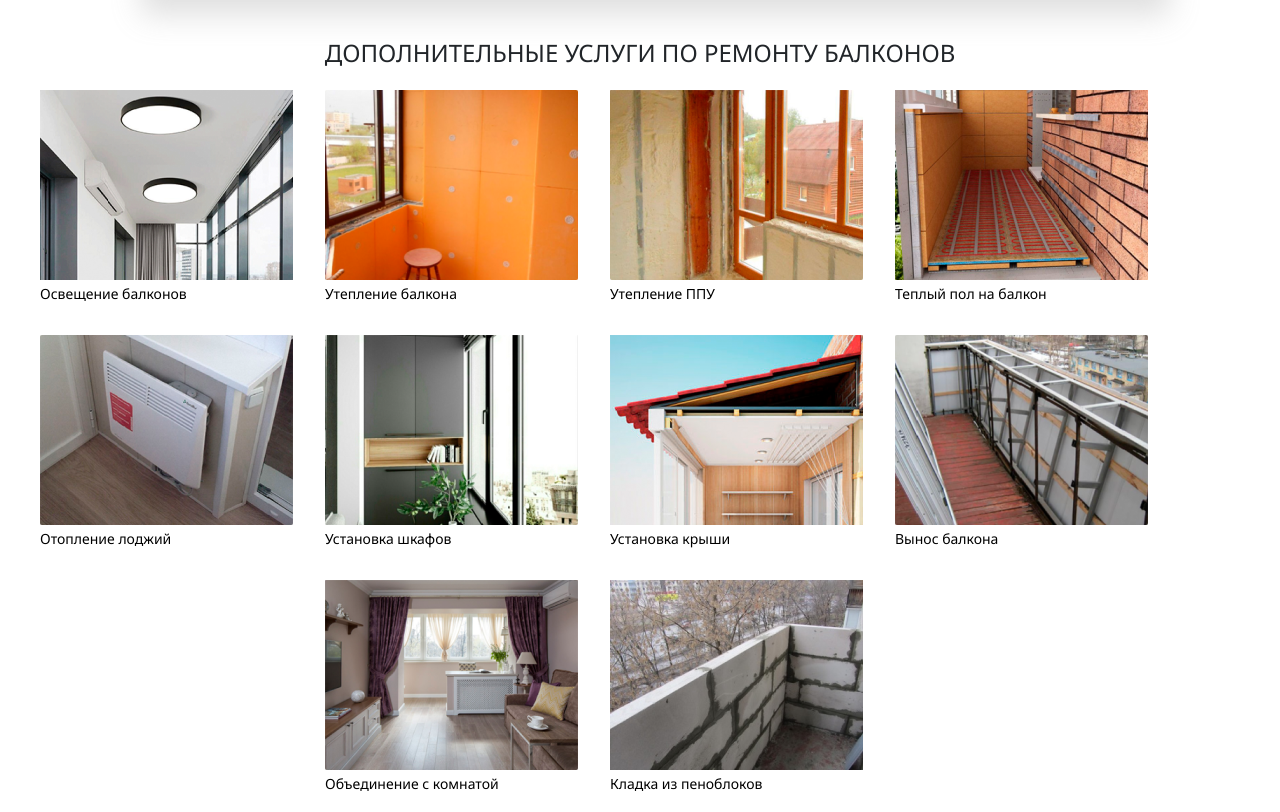
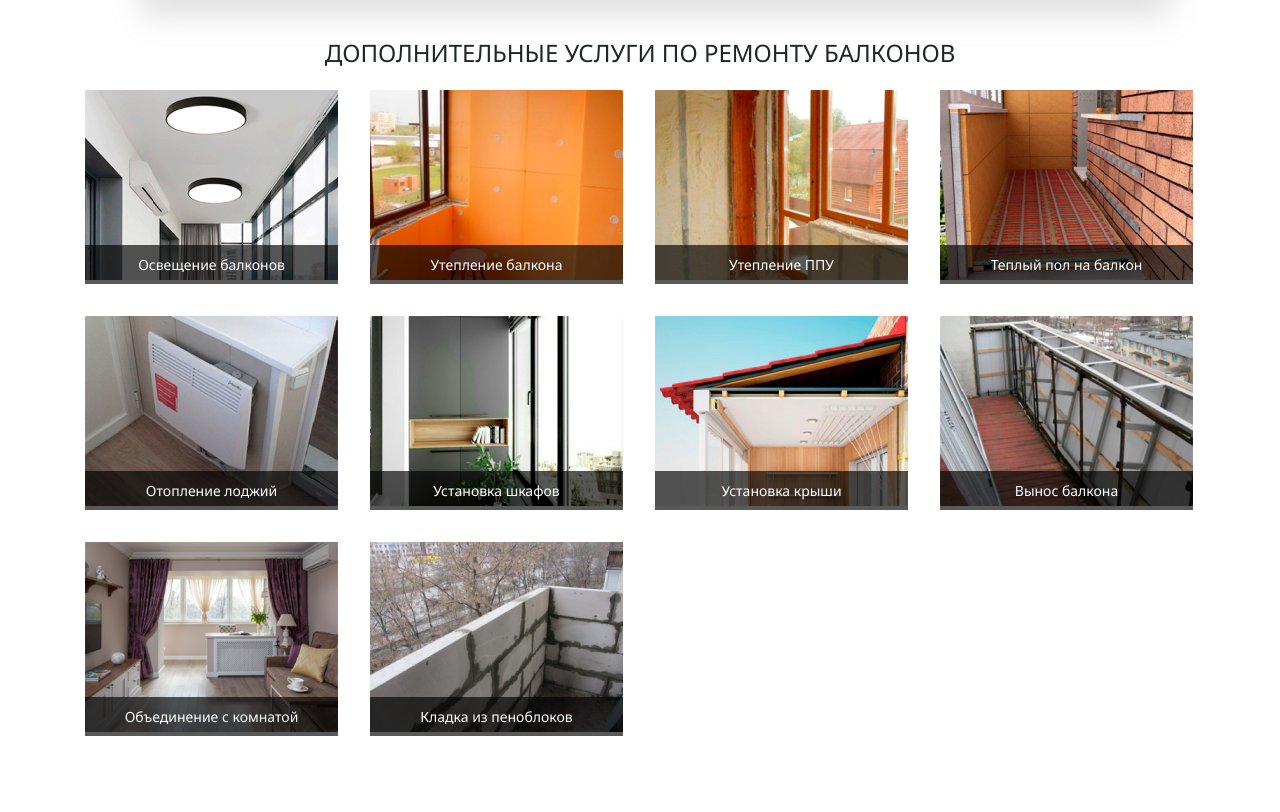
Before and after one commit to Kostya341/k, a plain HTML site: page index.html in a window 1280 px wide. Shown: the part 6544-7356 px from the top of the page. After the commit the page ends 7280 px from the top, so only its background shows below. Drawn offline with Linux system fonts and the light colour scheme.

Commit message:
second commit

```diff
--- a/css/style.css
+++ b/css/style.css
@@ -1118,15 +1118,25 @@ ul .odd{
 .netting {
     display: grid;
     grid-template-columns: repeat(4, 253px);
+    margin-left: 45px;
     grid-column-gap: 32px;
     grid-row-gap: 32px;
+    text-align: center;
 }
 
+.repair__services {
+    position: relative;
 
-.netting__first {
-    display: grid;
-    grid-template-columns: repeat(4, 253px);
-    grid-column-gap: 32px;
-    grid-row-gap: 32px;
-    justify-items: center;
 }
+
+.description__link {
+    color: #FFFFFF;
+    position: absolute;
+    left: 0;
+    bottom: 0;
+    padding-bottom: 10px;
+    padding-top: 10px;
+    z-index: 1;
+    background: rgba(0, 0, 0, 0.65);
+    width: 100%;
+}
--- a/index.html
+++ b/index.html
@@ -465,55 +465,48 @@
         <div class="additional__services">
                 <p>Дополнительные услуги по ремонту балконов</p>
                 <div class="netting">
-                    <div class="repair__services-one">
+                    <div class="repair__services">
                         <img src="images/1.png" width="253px"
                         height="190px" alt="Освещение балконов">
                         <a class="description__link">Освещение балконов</a>
                     </div>
-                    <div class="repair__services-two">
+                    <div class="repair__services">
                         <img src="images/2.png" width="253px"
                         height="190px" alt="УТепление балкона">
                         <a class="description__link">Утепление балкона</a>
                     </div>
-                    <div class="repair__services-three">
+                    <div class="repair__services">
                         <img src="images/3.png" alt="Утепление ППУ">
                         <a class="description__link">Утепление ППУ</a>
                     </div>
-                    <div class="repair__services-four">
+                    <div class="repair__services">
                         <img src="images/4.png" alt="Теплый пол на балкон">
                         <a class="description__link">Теплый пол на балкон</a>
                     </div>
-                    <div class="repair__services-five">
+                    <div class="repair__services">
                         <img src="images/5.png" alt="Отепеление лоджий">
                         <a class="description__link">Отопление лоджий</a>
                     </div>
-                    <div class="repair__services-sex">
+                    <div class="repair__services">
                         <img src="images/6.png" alt="Установка шкафов">
                         <a class="description__link">Установка шкафов</a>
                     </div>
-                    <div class="repair__services-seven">
+                    <div class="repair__services">
                         <img src="images/7.png" alt="Установка крыши">
                         <a class="description__link">Установка крыши</a>
                     </div>
-                    <div class="repair__services-eight">
+                    <div class="repair__services">
                         <img src="images/8.png" alt="Вынос балкона">
                         <a class="description__link">Вынос балкона</a>
                     </div>
-                    <div class="repair__services-eight---">
-                        <img src="" alt="">
-                        <a class="description__link"></a>
-                    </div>
-                    <div class="repair__services-nine">
+                    <div class="repair__services">
                         <img src="images/9.png" alt="Объедиение с комнатой">
                         <a class="description__link">Объединение с комнатой</a>
                     </div>
-                    <div class="repair__services-ten">
+                    <div class="repair__services">
                         <img src="images/10.png" alt="Кладка из пенблоков">
-                        <a cclass="description__link">Кладка из пеноблоков</a>
-                        <div class="repair__services-eight--">
-                            <img src="" alt="">
-                            <a class="description__link"></a>
-                        </div>
+                        <a class="description__link">Кладка из пеноблоков</a>
+
                     </div>
                 </div>
         </div>
```
